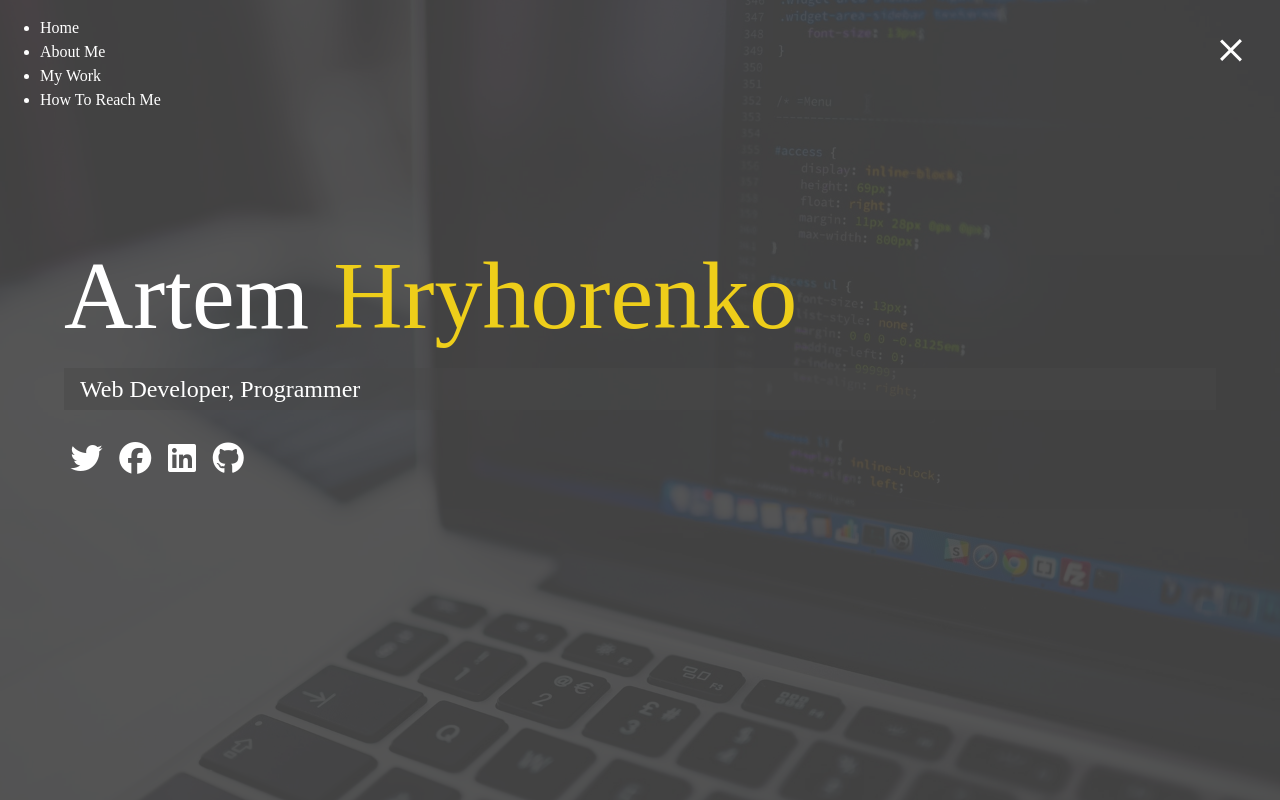
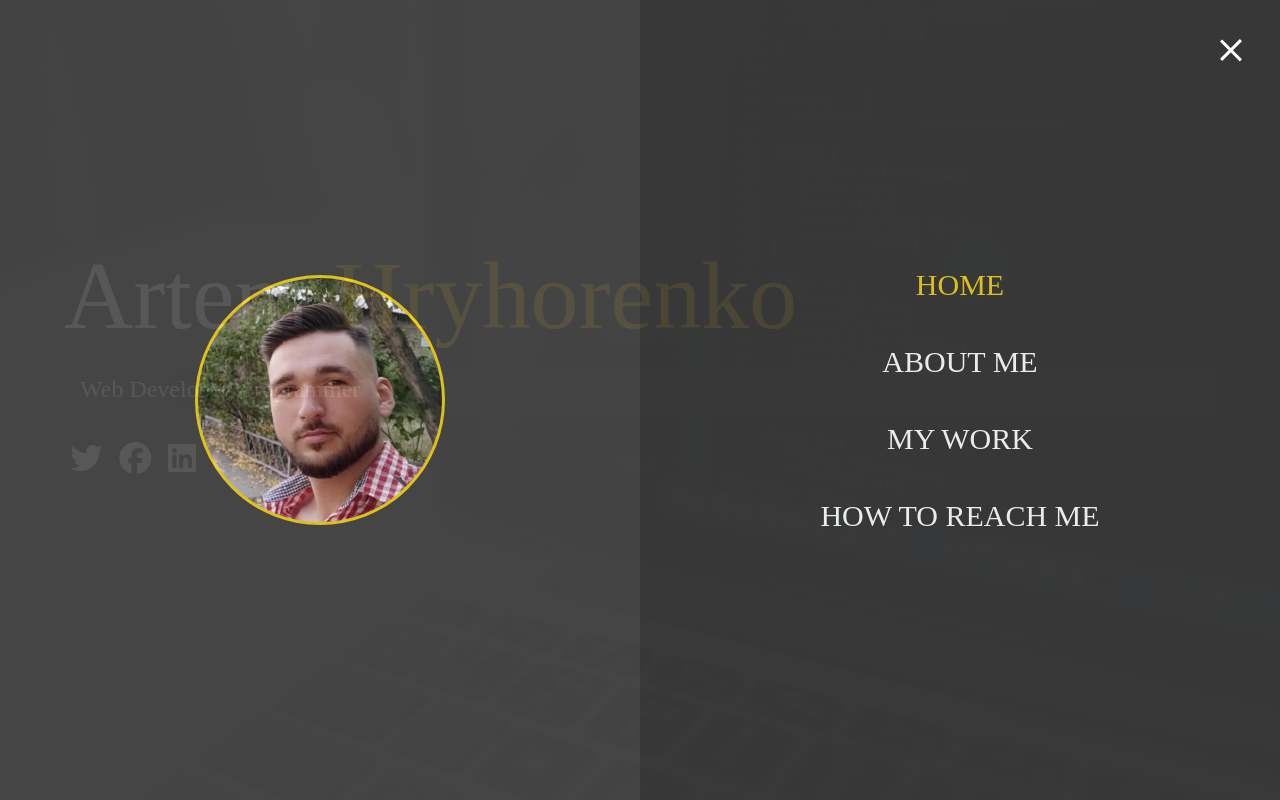
Before and after one commit to Reseved/portfolio, a plain HTML site: page index.html in a window 1280 px wide. Both pictures are taken after a click on the element 1231 px from the left and 47 px from the top of the page. Drawn offline with Linux system fonts and the light colour scheme.

Commit message:
Menu overlay

```diff
--- a/css/main.css
+++ b/css/main.css
@@ -24,6 +24,94 @@
 }
 .menu-btn.close .btn-line:nth-child(3) {
   transform: rotate(-45deg) translate(6px, -6px);
+}
+
+.menu {
+  position: fixed;
+  top: 0;
+  width: 100%;
+  opacity: 0.9;
+  visibility: hidden;
+}
+.menu.show {
+  visibility: visible;
+}
+.menu-branding, .menu-nav {
+  display: flex;
+  flex-flow: column wrap;
+  align-items: center;
+  justify-content: center;
+  float: left;
+  width: 50%;
+  height: 100vh;
+  overflow: hidden;
+}
+.menu-nav {
+  margin: 0;
+  padding: 0;
+  background: rgb(55.25, 55.25, 55.25);
+  list-style: none;
+  transform: translate3d(0, -100%, 0);
+  transition: all 0.5s ease-out;
+}
+.menu-nav.show {
+  transform: translate3d(0, 0, 0);
+}
+.menu-branding {
+  background: #444;
+  transform: translate3d(0, 100%, 0);
+  transition: all 0.5s ease-out;
+}
+.menu-branding.show {
+  transform: translate3d(0, 0, 0);
+}
+.menu-branding .portrait {
+  width: 250px;
+  height: 250px;
+  background: url(../img/IMG.JPG);
+  border-radius: 50%;
+  border: solid 3px #eece1a;
+}
+.menu .nav-item {
+  transform: translate3d(600px, 0, 0);
+  transition: all 0.5s ease-out;
+}
+.menu .nav-item.show {
+  transform: translate3d(0, 0, 0);
+}
+.menu .nav-item.current > a {
+  color: #eece1a;
+}
+.menu .nav-link {
+  display: inline-block;
+  position: relative;
+  font-size: 30px;
+  text-transform: uppercase;
+  padding: 1rem 0;
+  font-weight: 300;
+  color: #fff;
+  text-decoration: none;
+  transition: all 0.5s ease-out;
+}
+.menu .nav-link:hover {
+  color: #eece1a;
+  transition: all 0.5s ease-out;
+}
+
+.nav-item:nth-child(1) {
+  transition-delay: 0.1s;
+}
+
+.nav-item:nth-child(2) {
+  transition-delay: 0.2s;
+}
+
+.nav-item:nth-child(3) {
+  transition-delay: 0.3s;
+}
+
+.nav-item:nth-child(4) {
+  transition-delay: 0.4s;
 }
 
 * {
--- a/index.html
+++ b/index.html
@@ -24,7 +24,7 @@
           <div class="portrait"></div>
         </div>
         <ul class="menu-nav">
-          <li class="nav-item">
+          <li class="nav-item current">
             <a href="/" class="nav-link"> Home </a>
           </li>
           <li class="nav-item">
```
Also changed, not shown: img/IMG.JPG (added), 1 other file.
